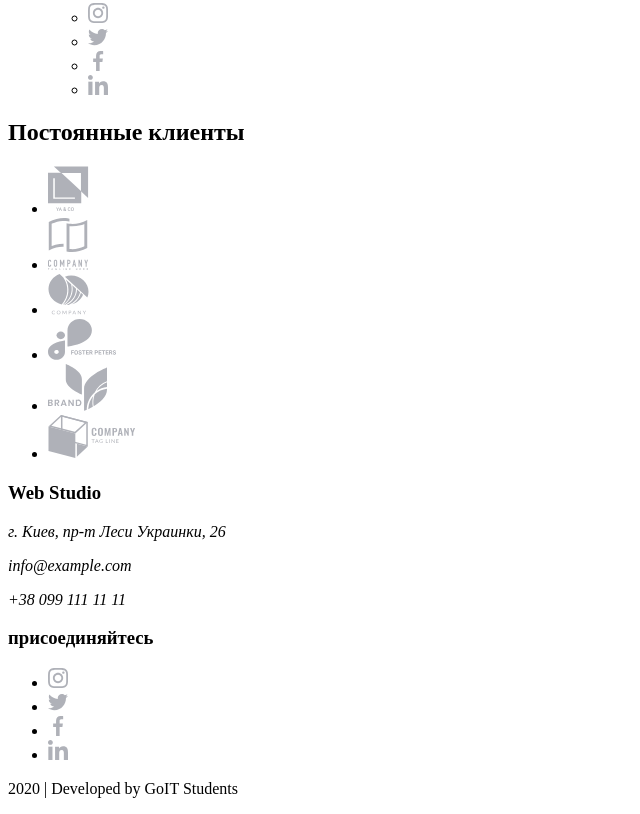
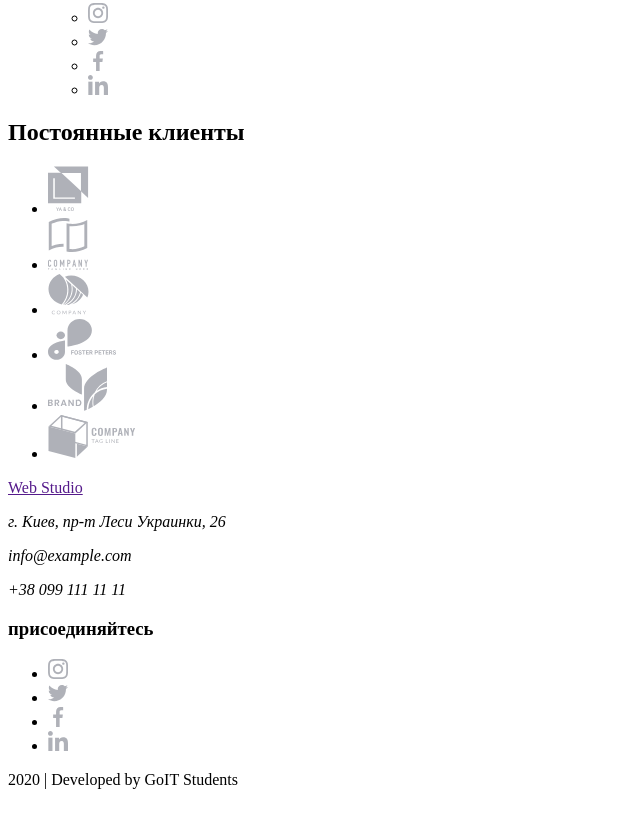
Before and after one commit to olkovalyshyn/goit-markup-hw-01, a plain HTML site: page index.html in a window 1280 px wide. Shown: the part 3880-4694 px from the top of the page, without its empty margins (0-640 px from the left). Drawn offline with Linux system fonts and the light colour scheme.

Commit message:
Робить ссилку на компанію в футері

```diff
--- a/index.html
+++ b/index.html
@@ -194,7 +194,7 @@
 
     <footer>
       <!--Adress-->
-      <h3>Web Studio</h3>
+      <a href="">Web Studio</a>
       <address>
         <p>г. Киев, пр-т Леси Украинки, 26</p>
         <p>info@example.com</p>
```
